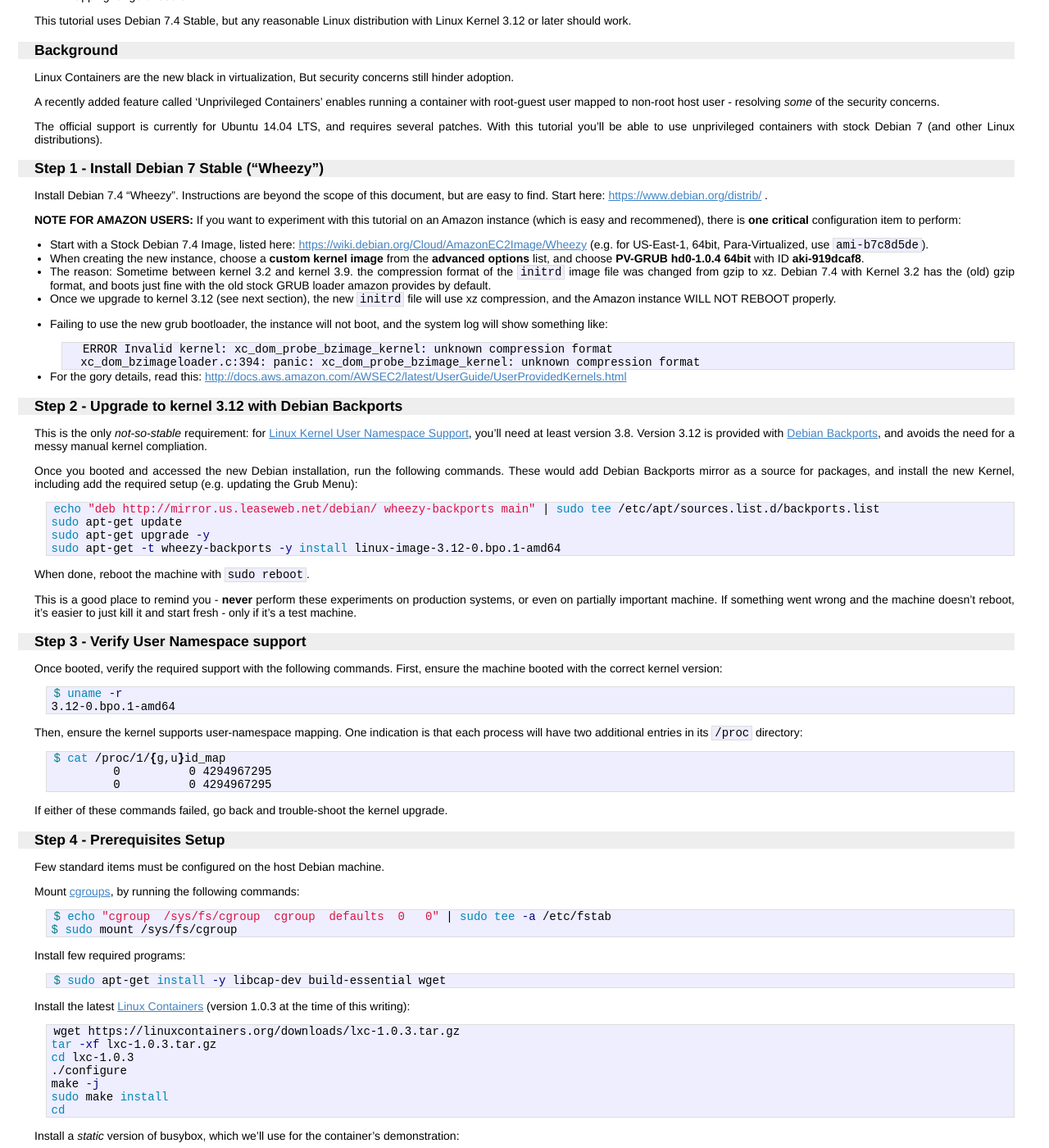
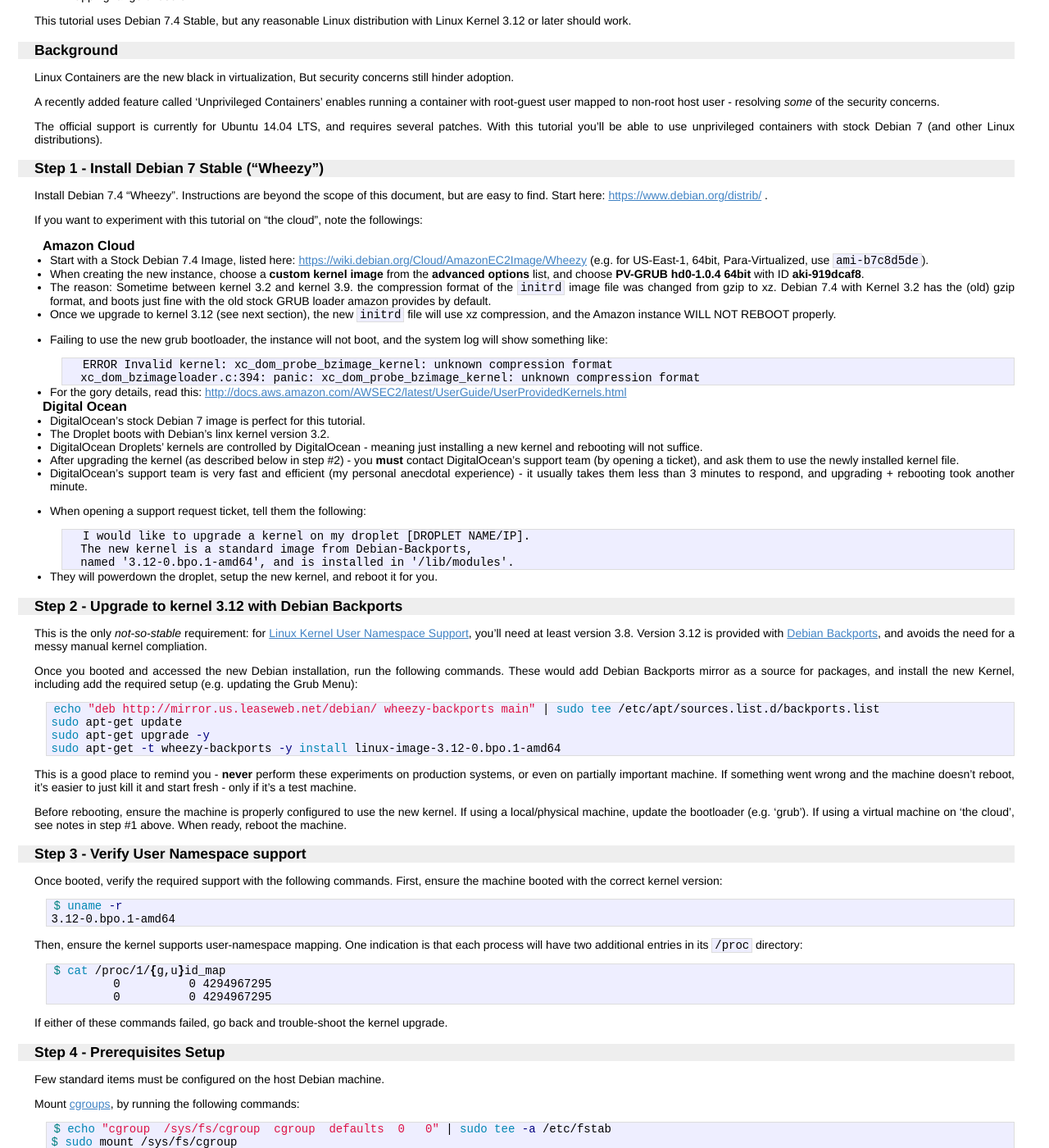
Before and after one commit to agordon/agordon.github.io, a Jekyll site: the page built from _posts/2014-04-26-LXC-semi-unprivileged-containers.md, in a window 1280 px wide and 1400 px high, scrolled down 517 px. Shown: the whole window at 82% size. Built offline with Jekyll 4.4.1, drawn with Linux system fonts in a browser that asks for light colours; Markdown is read by kramdown in place of the engine named in the settings.

Commit message:
LXC unpriv article: update 'cloud' information.

````diff
--- a/_posts/2014-04-26-LXC-semi-unprivileged-containers.md
+++ b/_posts/2014-04-26-LXC-semi-unprivileged-containers.md
@@ -35,8 +35,9 @@
 Install Debian 7.4 "Wheezy". Instructions are beyond the scope of this document,
 but are easy to find. Start here: <https://www.debian.org/distrib/> .
 
-**NOTE FOR AMAZON USERS:** If you want to experiment with this tutorial on an Amazon instance
-(which is easy and recommened), there is **one critical** configuration item to perform:
+If you want to experiment with this tutorial on "the cloud", note the followings:
+
+### Amazon Cloud
 
 - Start with a Stock Debian 7.4 Image, listed here: <https://wiki.debian.org/Cloud/AmazonEC2Image/Wheezy> (e.g. for
 US-East-1, 64bit, Para-Virtualized, use `ami-b7c8d5de`).
@@ -54,6 +55,23 @@
 
 - For the gory details, read this: <http://docs.aws.amazon.com/AWSEC2/latest/UserGuide/UserProvidedKernels.html>
 
+### Digital Ocean
+
+- DigitalOcean's stock Debian 7 image is perfect for this tutorial.
+- The Droplet boots with Debian's linx kernel version 3.2.
+- DigitalOcean Droplets' kernels are controlled by DigitalOcean - meaning just installing a
+new kernel and rebooting will not suffice.
+- After upgrading the kernel (as described below in step #2) - you **must** contact
+DigitalOcean's support team (by opening a ticket), and ask them to use the newly installed kernel file.
+- DigitalOcean's support team is very fast and efficient (my personal anecdotal experience) - it usually takes them less than 3 minutes to respond, and upgrading + rebooting took another minute.
+- When opening a support request ticket, tell them the following:
+
+        I would like to upgrade a kernel on my droplet [DROPLET NAME/IP].
+        The new kernel is a standard image from Debian-Backports,
+        named '3.12-0.bpo.1-amd64', and is installed in '/lib/modules'.
+
+- They will powerdown the droplet, setup the new kernel, and reboot it for you.
+
 
 ## Step 2 - Upgrade to kernel 3.12 with Debian Backports
 
@@ -69,9 +87,9 @@
 sudo apt-get -t wheezy-backports -y install linux-image-3.12-0.bpo.1-amd64
 ```
 
-When done, reboot the machine with `sudo reboot`.
+This is a good place to remind you - **never** perform these experiments on production systems, or even on partially important machine. If something went wrong and the machine doesn't reboot, it's easier to just kill it and start fresh - only if it's a test machine.
 
-This is a good place to remind you - **never** perform these experiments on production systems, or even on partially important machine. If something went wrong and the machine doesn't reboot, it's easier to just kill it and start fresh - only if it's a test machine.
+Before rebooting, ensure the machine is properly configured to use the new kernel. If using a local/physical machine, update the bootloader (e.g. 'grub'). If using a virtual machine on 'the cloud', see notes in step #1 above. When ready, reboot the machine.
 
 ## Step 3 - Verify User Namespace support
 
````
